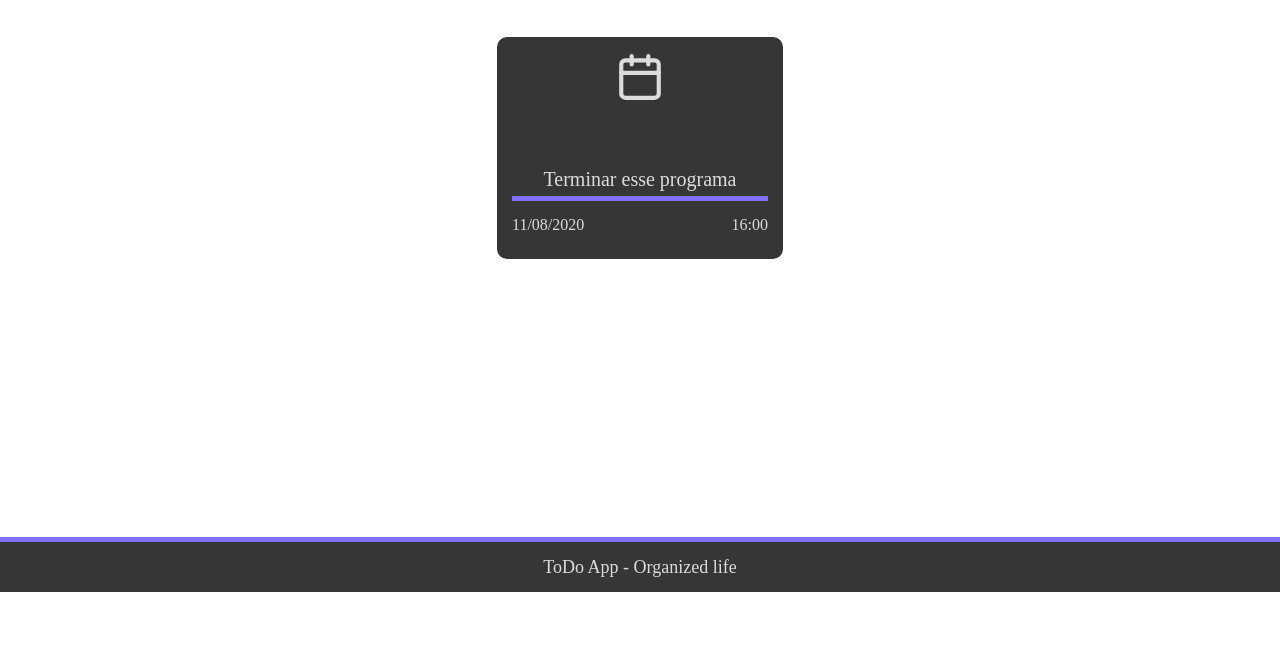
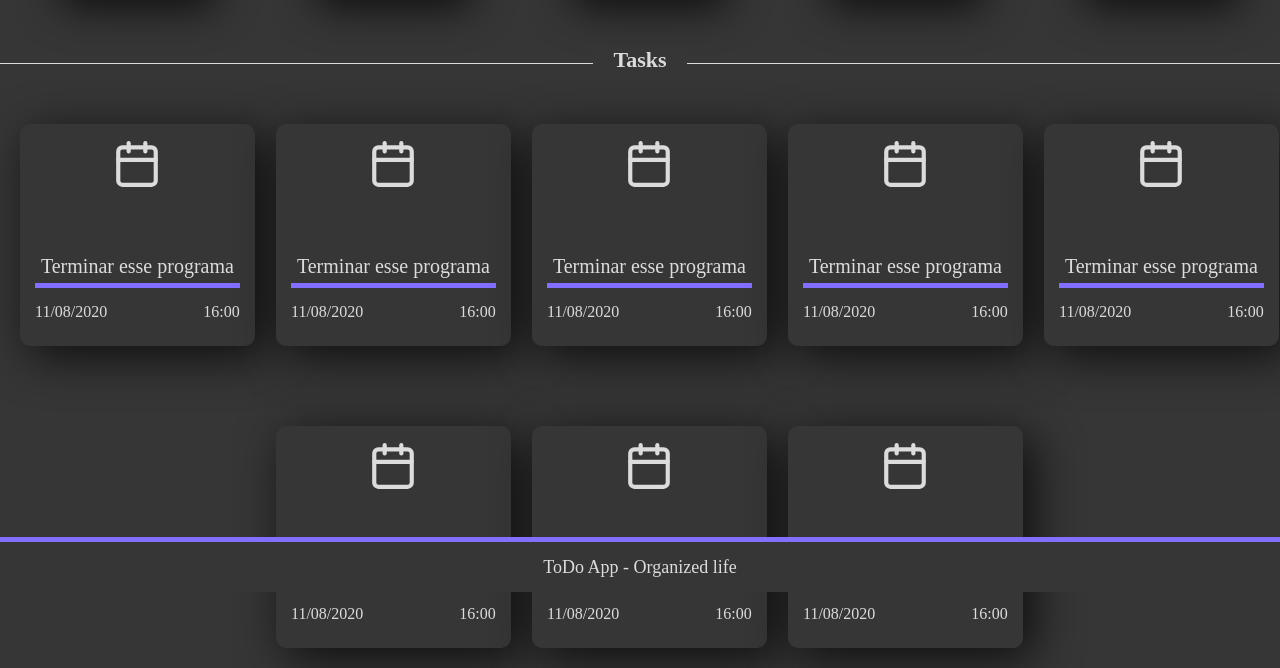
Before and after one commit to cap-fdoliveira/Todo-App, a React app in the folder web/: page / in a window 1280 px wide. Shown: the part 208-876 px from the top of the page. Before the commit the page ends 800 px from the top, so only its background shows below. Built offline with nearby package versions, Linux system fonts and the light colour scheme.

Commit message:
Finished layout

```diff
--- a/web/public/index.html
+++ b/web/public/index.html
@@ -9,6 +9,7 @@
     body {
       padding: 0;
       margin: 0;
+      background: #363636;
     }
   </style>
   <title>To do app</title>
--- a/web/src/components/Filter/styles.js
+++ b/web/src/components/Filter/styles.js
@@ -12,11 +12,14 @@ export const FilterButton = styled.button`
     margin: auto;
     padding: 10px;
     border-radius:10px;
+    border: none;
+    border-color: none;
     background: ${props => props.actived ? '#708090' : '#4F4F4F'};
     display: flex;
     flex-direction: column;
     justify-content: space-between;
     cursor: pointer;
+    box-shadow: 10px 10px 40px 0px rgba(0,0,0,0.75);
 
     span{
         color: #dcdcdc;
--- a/web/src/components/Task/styles.js
+++ b/web/src/components/Task/styles.js
@@ -1,20 +1,23 @@
 import styled from 'styled-components';
 
 export const Container = styled.div`
-    width: 100%;
+    width: 20%;
     height: auto;
     margin-top: 40px;
-    display: flex;
-    justify-content: space-between;
 `;
 
 export const TaskCard = styled.div`
-    width: 20%;
+    width: 80%;
     height: 12em;
     padding: 15px;
-    margin: auto;
+    margin: 20px;
     border-radius: 10px;
     background: #363636;
+    box-shadow: 10px 10px 47px 0px rgba(0,0,0,0.75);
+    cursor: pointer;
+    &:hover{
+        opacity: 0.6;
+    }
 `;
 
 export const Description = styled.div`
--- a/web/src/views/Home/index.js
+++ b/web/src/views/Home/index.js
@@ -1,5 +1,5 @@
 import React, { useState } from 'react';
-import { Container, FilterArea } from './styles';
+import { Container, FilterArea, Title, Label, Content } from './styles';
 import Header from '../../components/Header';
 import Filter from '../../components/Filter';
 import Task from '../../components/Task';
@@ -17,7 +17,21 @@ function Home() {
         <Filter title="Month" actived={filter === 'month'} onClick={() => setFilter("month")} />
         <Filter title="Year" actived={filter === 'year'} onClick={() => setFilter("year")} />
       </FilterArea>
-      <Task />
+      <Title>
+        <Label>
+          Tasks
+        </Label>
+      </Title>
+      <Content>
+        <Task />
+        <Task />
+        <Task />
+        <Task />
+        <Task />
+        <Task />
+        <Task />
+        <Task />
+      </Content>
       <Footer />
     </Container>
   );
--- a/web/src/views/Home/styles.js
+++ b/web/src/views/Home/styles.js
@@ -10,3 +10,28 @@ export const FilterArea = styled.div`
     display: flex;
     justify-content: space-between;
 `;
+
+export const Title = styled.div`
+    width: 100%;
+    margin-top: 40px;
+    border-bottom: 1px solid #dcdcdc;
+    display: flex;
+    justify-content: center;
+`;
+
+export const Label = styled.text`
+    color: #dcdcdc;
+    font-size: 22px;
+    font-weight: bold;
+    position: relative;
+    top: 10px;
+    background: #363636;
+    padding: 0 20px;
+`;
+
+export const Content = styled.div`
+    width: 100%;
+    display: flex;
+    flex-wrap: wrap;
+    justify-content: center;
+`;
```
